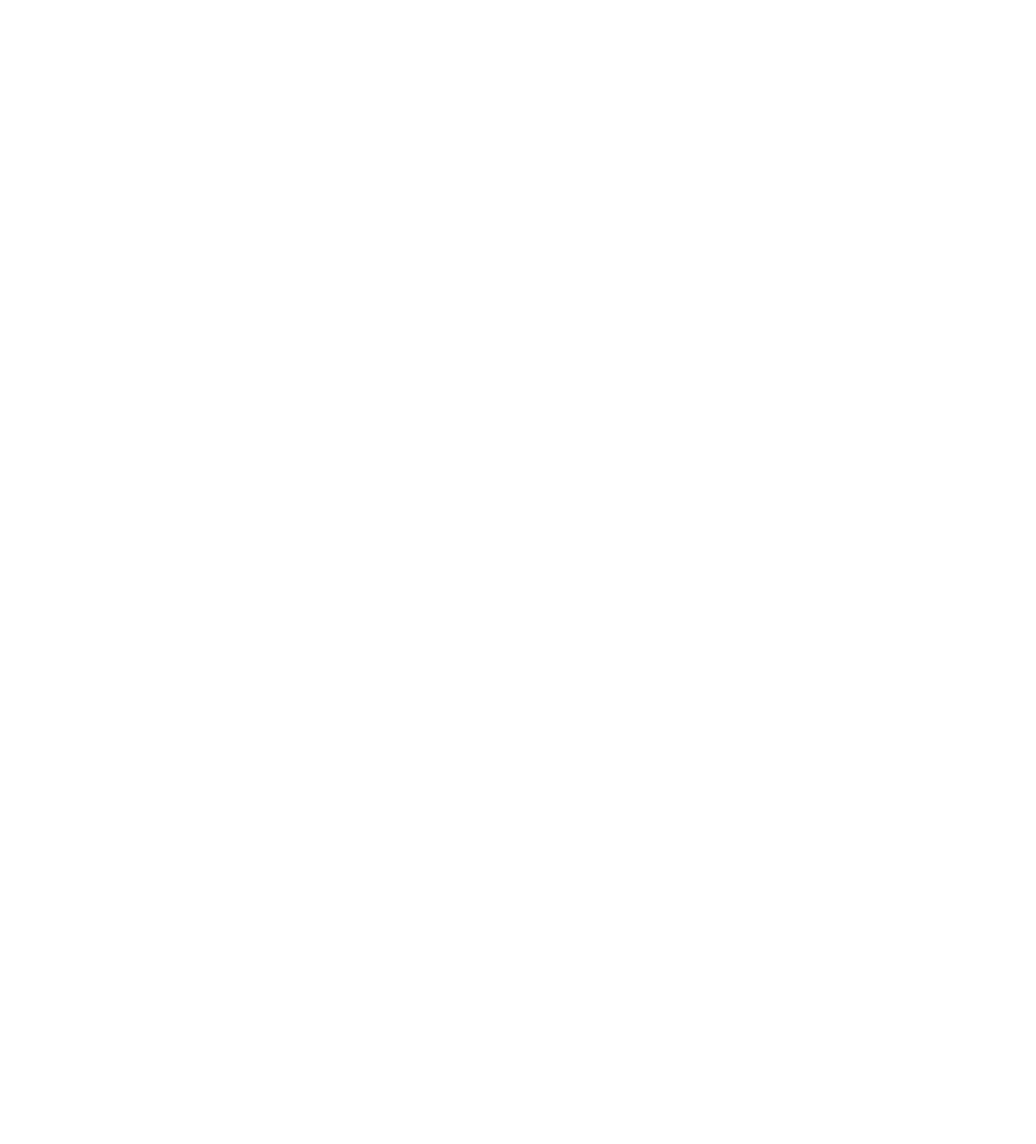
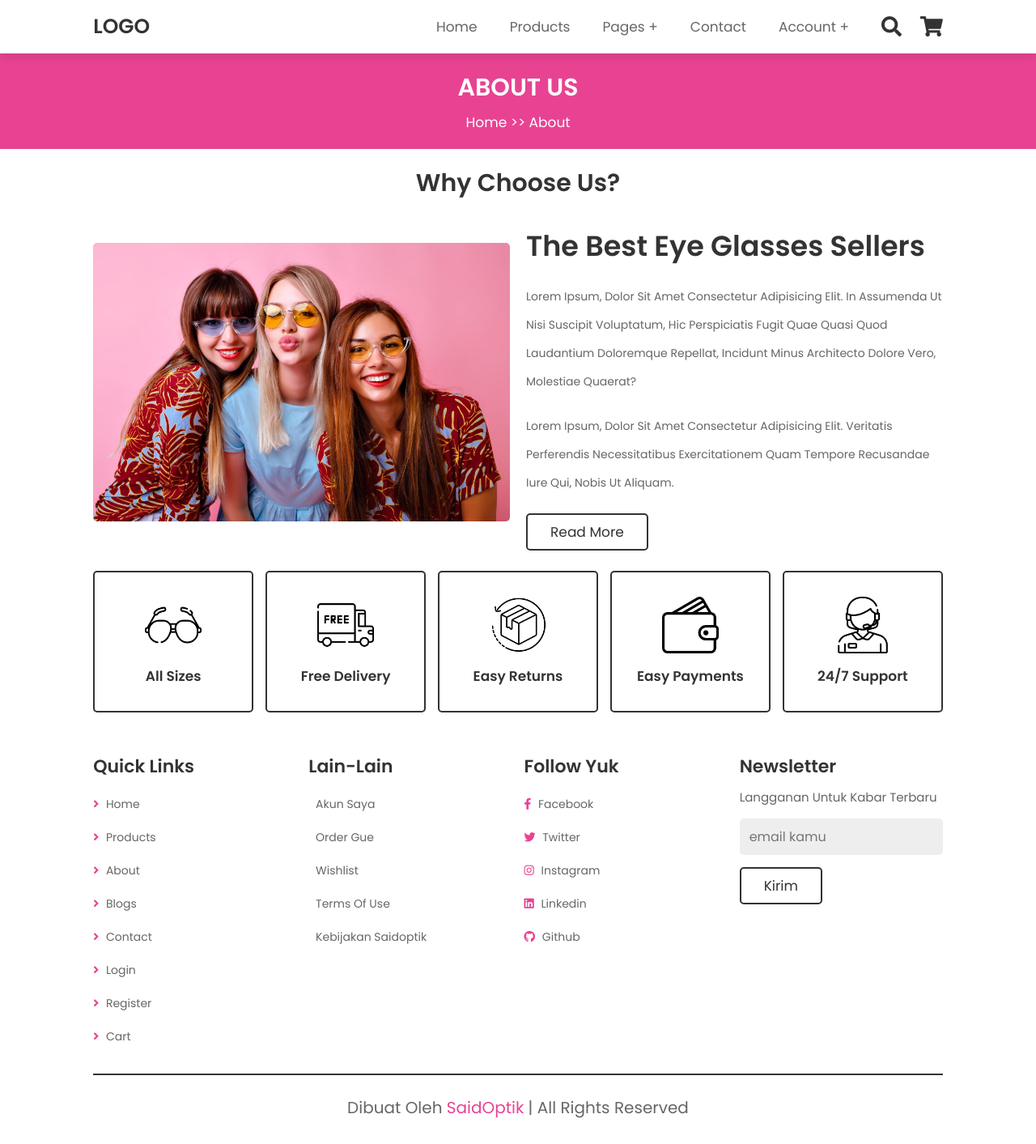
Before and after one commit to jejaksaid/front-template, a plain HTML site: page saidoptik/about.html in a window 1280 px wide. Shown: the whole page at 81% size. Before the commit the page ends 800 px from the top, so only its background shows below. Drawn offline with Linux system fonts and the light colour scheme.

Commit message:
editing about.html

```diff
--- a/saidoptik/about.html
+++ b/saidoptik/about.html
@@ -0,0 +1,184 @@
+<!DOCTYPE html>
+<html lang="en">
+
+<head>
+    <meta charset="UTF-8">
+    <meta http-equiv="X-UA-Compatible" content="IE=edge">
+    <meta name="viewport" content="width=device-width, initial-scale=1.0">
+    <title>about</title>
+
+    <!-- font awesome cdn link  -->
+    <link rel="stylesheet" href="https://cdnjs.cloudflare.com/ajax/libs/font-awesome/5.15.4/css/all.min.css">
+
+    <!-- custom css file link  -->
+    <link rel="stylesheet" href="css/style.css">
+
+    <!-- custom js file link  -->
+    <script src="js/script.js" defer></script>
+
+</head>
+
+<body>
+
+    <!-- header section starts  -->
+
+    <header class="header">
+
+        <a href="home.html" class="logo"> LOGO </a>
+
+        <nav class="navbar">
+            <ul>
+                <li><a href="home.html">home</a></li>
+                <li><a href="products.html">products</a></li>
+                <li><a href="#">pages +</a>
+                    <ul>
+                        <li><a href="about.html">about</a></li>
+                        <li><a href="blogs.html">blogs</a></li>
+                    </ul>
+                </li>
+                <li><a href="contact.html">contact</a></li>
+                <li><a href="#">account +</a>
+                    <ul>
+                        <li><a href="login.html">login</a></li>
+                        <li><a href="register.html">register</a></li>
+                    </ul>
+                </li>
+            </ul>
+        </nav>
+
+        <div class="icons">
+            <div id="menu-btn" class="fas fa-bars"></div>
+            <div id="search-btn" class="fas fa-search"></div>
+            <a href="cart.html" class="fas fa-shopping-cart"></a>
+        </div>
+
+        <form action="" class="search-form">
+            <input type="search" name="" placeholder="search here..." id="search-box">
+            <label for="search-box" class="fas fa-search"></label>
+        </form>
+
+    </header>
+
+    <!-- header section ends -->
+
+    <!-- header section  -->
+
+    <section class="heading">
+        <h1>about us</h1>
+        <p> <a href="home.html">home</a> >> about </p>
+    </section>
+
+    <!-- header section -->
+
+    <!-- about section starts  -->
+
+    <section class="about">
+
+        <h1 class="title">why choose us?</h1>
+
+        <div class="row">
+
+            <div class="image">
+                <img src="images/about-img.jpg" alt="">
+            </div>
+
+            <div class="content">
+                <h3>the best eye glasses sellers</h3>
+                <p>Lorem ipsum, dolor sit amet consectetur adipisicing elit. In assumenda ut nisi suscipit voluptatum,
+                    hic perspiciatis fugit quae quasi quod laudantium doloremque repellat, incidunt minus architecto
+                    dolore vero, molestiae quaerat?</p>
+                <p>Lorem ipsum, dolor sit amet consectetur adipisicing elit. Veritatis perferendis necessitatibus
+                    exercitationem quam tempore recusandae iure qui, nobis ut aliquam.</p>
+                <a href="#" class="btn">read more</a>
+            </div>
+
+        </div>
+
+        <div class="icons-container">
+
+            <div class="icons">
+                <img src="images/icon-1.png" alt="">
+                <h3>all sizes</h3>
+            </div>
+
+            <div class="icons">
+                <img src="images/icon-2.png" alt="">
+                <h3>free delivery</h3>
+            </div>
+
+            <div class="icons">
+                <img src="images/icon-3.png" alt="">
+                <h3>easy returns</h3>
+            </div>
+
+            <div class="icons">
+                <img src="images/icon-4.png" alt="">
+                <h3>easy payments</h3>
+            </div>
+
+            <div class="icons">
+                <img src="images/icon-5.png" alt="">
+                <h3>24/7 support</h3>
+            </div>
+
+        </div>
+
+    </section>
+
+    <!-- about section ends -->
+
+    <!-- footer starts -->
+
+    <section class="footer">
+
+        <div class="box-container">
+
+            <div class="box">
+                <h3>quick links</h3>
+                <a href="home.html"> <i class="fas fa-angle-right"></i> home</a>
+                <a href="products.html"> <i class="fas fa-angle-right"></i> products</a>
+                <a href="about.html"> <i class="fas fa-angle-right"></i> about</a>
+                <a href="blogs.html"> <i class="fas fa-angle-right"></i> blogs</a>
+                <a href="contact.html"> <i class="fas fa-angle-right"></i> contact</a>
+                <a href="login.html"> <i class="fas fa-angle-right"></i> login</a>
+                <a href="register.html"> <i class="fas fa-angle-right"></i> register</a>
+                <a href="cart.html"> <i class="fas fa-angle-right"></i> cart</a>
+            </div>
+
+            <div class="box">
+                <h3>lain-lain</h3>
+                <a href="#"> <i class="fas fa-angel-right"></i> akun saya</a>
+                <a href="#"> <i class="fas fa-angel-right"></i> order gue</a>
+                <a href="#"> <i class="fas fa-angel-right"></i> wishlist</a>
+                <a href="#"> <i class="fas fa-angel-right"></i> terms of use</a>
+                <a href="#"> <i class="fas fa-angel-right"></i> kebijakan saidoptik</a>
+            </div>
+
+            <div class="box">
+                <h3>follow yuk</h3>
+                <a href="#"><i class="fab fa-facebook-f"></i> facebook</a>
+                <a href="#"><i class="fab fa-twitter"></i> twitter</a>
+                <a href="#"><i class="fab fa-instagram"></i> instagram</a>
+                <a href="#"><i class="fab fa-linkedin"></i> linkedin</a>
+                <a href="#"><i class="fab fa-github"></i> github</a>
+            </div>
+
+            <div class="box">
+                <h3>newsletter</h3>
+                <p>langganan untuk kabar terbaru</p>
+                <form action="">
+                    <input type="email" placeholder="email kamu">
+                    <input type="submit" value="kirim" class="btn">
+                </form>
+            </div>
+        </div>
+
+        <div class="credit"> dibuat oleh <span>SaidOptik</span> | all rights reserved</div>
+    </section>
+
+    <!-- footer ends -->
+
+
+</body>
+
+</html>
--- a/saidoptik/css/style.css
+++ b/saidoptik/css/style.css
@@ -423,6 +423,91 @@ section {
   color: #666;
 }
 
+.about .row {
+  display: -webkit-box;
+  display: -ms-flexbox;
+  display: flex;
+  -webkit-box-align: center;
+        -ms-flex-align: center;
+            align-items: center;
+  -ms-flex-wrap: wrap;
+      flex-wrap: wrap;
+  gap: 2rem;
+}
+
+.about .row .image {
+  -webkit-box-flex: 1;
+        -ms-flex: 1 1 42rem;
+            flex: 1 1 42rem;
+}
+
+.about .row .image img {
+  width: 100%;
+  border-radius: .5rem;
+}
+
+.about .row .content {
+  -webkit-box-flex: 1;
+        -ms-flex: 1 1 42rem;
+            flex: 1 1 42rem;
+}
+
+.about .row .content h3 {
+  font-size: 3.5rem;
+  color: #333;
+  line-height: 2;
+}
+
+.about .row .content p {
+  font-size: 1.4rem;
+  line-height: 2.5;
+  color: #666;
+  padding: 1rem 0;
+}
+
+.about .icons-container {
+  display: -ms-grid;
+  display: grid;
+  -ms-grid-columns: (minmax(16rem, 1fr))[auto-fit] ;
+      grid-template-columns: repeat(auto-fit, minmax(16rem, 1fr));
+  gap: 1.5rem;
+  margin-top: 2.5rem;
+}
+
+.about .icons-container .icons {
+  padding: 3rem 2rem;
+  border-radius: .5rem;
+  border: 0.2rem solid #333;
+  text-align: center;
+  cursor: pointer;
+}
+
+.about .icons-container .icons:hover {
+  background: #333;
+}
+
+.about .icons-container .icons:hover img {
+  -webkit-filter: invert(1);
+          filter: invert(1);
+}
+
+.about .icons-container .icons:hover h3 {
+  color: #fff;
+}
+
+.about .icons-container .icons img {
+  height: 7rem;
+  margin-bottom: 1rem;
+}
+
+.about .icons-container .icons h3 {
+  font-size: 1.7rem;
+  color: #333;
+}
+
+
+
+
 .footer .box-container {
   display: -ms-grid;
   display: grid;
```
Also changed, not shown: saidoptik/home.html (+10 -10 lines), saidoptik/products.html (+15 -18 lines).
